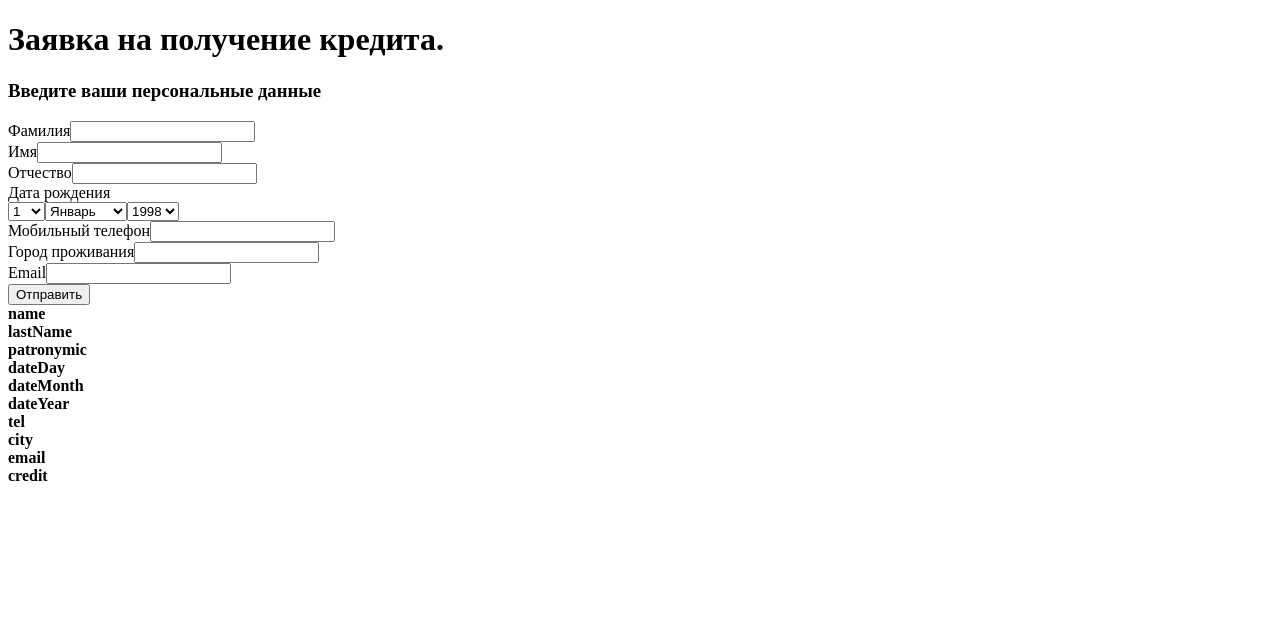
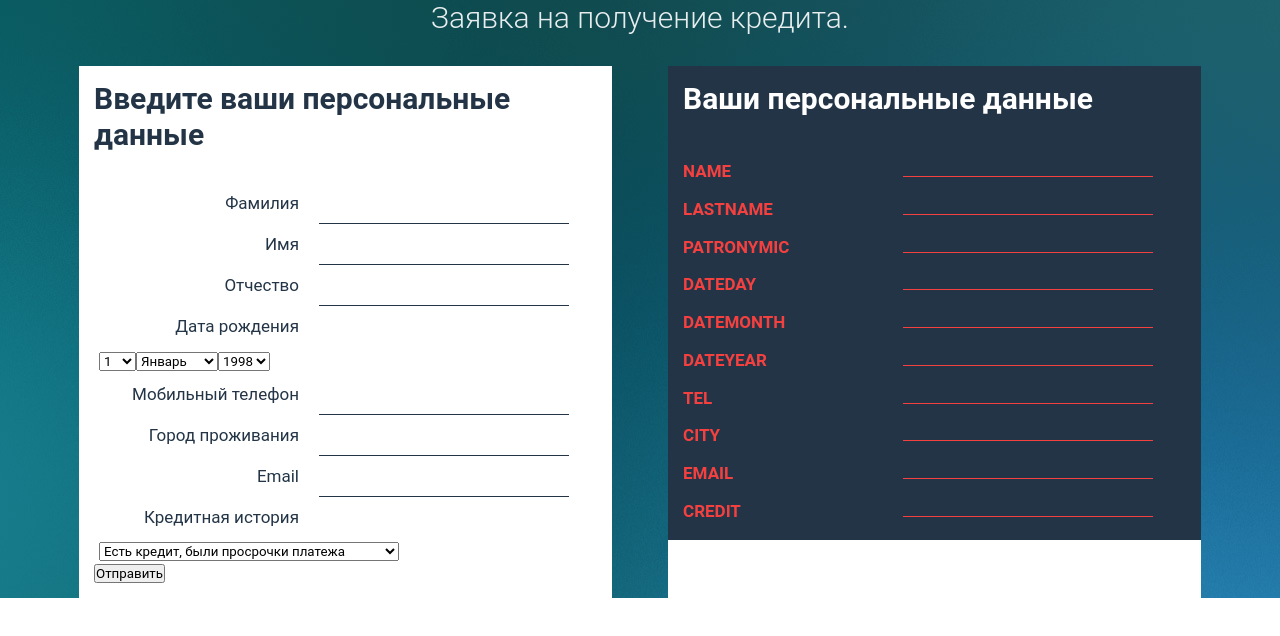
Before and after one commit to ArtemiusL/SalRedux, a React app: page /about in a window 1280 px wide. Built offline with nearby package versions, Linux system fonts and the light colour scheme.

Commit message:
Доверстал всё кроме валидации

```diff
--- a/package.json
+++ b/package.json
@@ -32,6 +32,7 @@
     "eslint-loader": "^1.9.0",
     "eslint-plugin-react": "^7.1.0",
     "extract-text-webpack-plugin": "^3.0.0",
+    "file-loader": "^1.1.5",
     "identity-obj-proxy": "^3.0.0",
     "jest": "^20.0.4",
     "prop-types": "^15.6.0",
@@ -41,8 +42,10 @@
     "react-test-renderer": "^15.6.1",
     "redux": "^3.7.2",
     "style-loader": "^0.18.2",
+    "uglifyjs-webpack-plugin": "^1.1.1",
+    "url-loader": "^0.6.2",
     "webpack": "^3.3.0",
-    "webpack-dev-server": "^2.5.1"
+    "webpack-dev-server": "^2.7.1"
   },
   "dependencies": {
     "babel": "^6.23.0",
--- a/src/components/App.js
+++ b/src/components/App.js
@@ -7,11 +7,19 @@ import ContainerDoc from '../containers/ContainerDoc';
 class App extends React.Component {
     render() {
         return (
-        	<div className="site-container">
-                <h1> Заявка на получение кредита. </h1>
+        	<div className="container">
+                <h1 className="site-title"> Заявка на получение кредита. </h1>
                 <div className="site-flex">
         		<Forma />
-        		<ContainerDoc />
+        		<div className="site-right">
+                    <section className="main-blank">
+                      <h2 className="main-blank__title">Ваши персональные данные</h2>
+                      <div className="blank-flex">
+                        <ContainerDoc />
+                      </div>
+                    </section>
+
+                </div>
                 </div>
         	</div>
         )
--- a/src/components/Display.js
+++ b/src/components/Display.js
@@ -4,10 +4,9 @@ import PropTypes from 'prop-types';
 class Display extends React.Component {
     render() {
         return (
-        	<div>
-            <b>{this.props.name}</b>
-            <br />
-        	<span>{this.props.text}</span>
+        	<div className="main-blank__item">
+            <h3 className="main-blank__item-title">{this.props.name}</h3>
+        	<p className="main-blank__item-value">{this.props.text}</p>
         	</div>
         )
     }
--- a/src/components/Forma.js
+++ b/src/components/Forma.js
@@ -7,8 +7,7 @@ import PropTypes from 'prop-types';
 class Forma extends React.Component {
     render() {
         return (
-          <section className="site-right">
-            <h2 className="Получите деньги сегодня!"></h2>
+          <section className="site-left">
         		<form className="main-form">
               <h3 className="main-form__title"> Введите ваши персональные данные </h3>
               <div className="form-flex">
@@ -51,11 +50,11 @@ class Forma extends React.Component {
                   <label>Email</label>
                   <ContainerInput name={'email'} />
                 </div>
-{/*
+
                 <div className="form-flex__item">
                   <label>Кредитная история</label>
                   <ContainerSelect name={'credit'} />
-                </div>*/}
+                </div>
 
                 <button>Отправить</button>
               </div>
--- a/src/components/Select.js
+++ b/src/components/Select.js
@@ -6,7 +6,7 @@ class Select extends React.Component {
         const state = this.props.state;
         let rows = [];
 
-        if(state.name === 'dateMonth') {
+        if(state.variant) {
             rows = state.variant.map((item, index) => {
                 return <option key={index}>{item}</option>
             })
@@ -15,7 +15,7 @@ class Select extends React.Component {
         for (let i = state.lowerLimit; i <= state.upperLimit; i++) {
             rows.push(<option key={i}>{i}</option>);
         }
-        if(state.name === 'dateYear') {
+        if(state.reverse) {
             rows.reverse();
         }
         }
--- a/src/index.js
+++ b/src/index.js
@@ -4,6 +4,7 @@ import { Provider } from 'react-redux';
 import { createStore } from 'redux';
 import reduceBlank from './reducers/index';
 import App from './components/App';
+import './style/style.css';
 
 let store = createStore(reduceBlank,window.__REDUX_DEVTOOLS_EXTENSION__ && window.__REDUX_DEVTOOLS_EXTENSION__());
 ReactDOM.render(<Provider store={store}>
--- a/src/reducers/index.js
+++ b/src/reducers/index.js
@@ -20,7 +20,8 @@ const initialState = [
 		name: 'dateDay',
 		text: '',
 		lowerLimit: 1,
-		upperLimit: 31
+		upperLimit: 31,
+		reverse: false
 	},
 	{
 		name: 'dateMonth',
@@ -32,7 +33,8 @@ const initialState = [
 		name: 'dateYear',
 		text: '',
 		lowerLimit: 1941,
-		upperLimit: 1998
+		upperLimit: 1998,
+		reverse: true
 	},
 	{
 		name: 'tel',
@@ -52,7 +54,9 @@ const initialState = [
 	{
 		name: 'credit',
 		text: ' ',
-		type: 'email'
+		variant: ['Есть кредит, были просрочки платежа', 'Есть текущая просроченная задолженность',
+		 'Есть кредит, просрочек нет', 'Никогда не брал кредит',
+		 'Кредит погашен, были просрочки','Кредит погашен, просрочек не было']
 	},
 ]
 
--- /dev/null
+++ b/src/style/style.css
@@ -0,0 +1,142 @@
+* {
+	padding: 0;
+	margin: 0;
+	box-sizing: border-box;
+  font-family: Roboto;
+}
+*:focus {
+	outline: none;
+}
+a {
+	text-decoration: none;
+
+}
+html {
+  font-size: 2.2vw;
+  line-height: 1.2;
+  background-color: #fff;
+}
+.main-body {
+	font-family: "Roboto", "Tahoma", sans-serif;
+	font-weight: 400;
+	width: 100%;
+	overflow-x: hidden;
+  max-width: 1920px;
+  min-width: 315px;
+  background-color: #244b69;
+  margin: 0 auto;
+  background-image: url(../img/credits-background.jpg);
+  -webkit-background-size: cover;
+  background-size: cover;
+}
+.container {
+  margin-right: auto;
+  margin-left: auto;
+  padding-left: 15px;
+  padding-right: 15px;
+}
+@media (min-width: 768px) {
+  .container {
+    width: 750px;
+  }
+}
+@media (min-width: 992px) {
+  .container {
+    width: 970px;
+  }
+}
+@media (min-width: 1200px) {
+  .container {
+    width: 90%;
+  }
+}
+
+.site-title {
+	font-weight: 300;
+	font-size: 30px;
+	text-align: center;
+	margin-bottom: 30px;
+	color: rgba(255,255,255, 0.9);
+}
+.site-flex {
+	display: flex;
+}
+.site-left {
+	width: 47.5%;
+	margin-right: 5%;
+	flex-shrink: 0;
+	background-color: #fff;
+}
+.main-form {
+	color: rgba(10,30,50,0.9);
+	padding: 15px;
+}
+.main-form__title {
+	font-size: 30px;
+	margin-bottom: 30px;
+}
+.form-flex {
+	display: flex;
+	flex-wrap: wrap;
+}
+.form-flex__item {
+	width: 100%;
+	margin: 0% 1%;
+}
+.form-flex__item label {
+	width: 200px;
+	text-align: right;
+	display: inline-block;
+	font-size: 17px;
+	line-height: 20px;
+	margin-right: 20px;
+}
+.form-flex__item input {
+	border: none;
+	border-bottom: 1px solid rgba(10,30,50,0.9);
+	display: inline-block;
+	width: 250px;
+	font-size: 17px;
+	line-height: 20px;
+	padding-bottom: 10px;
+}
+
+.site-right {
+	width: 47.5%;
+	background-color: #fff;
+}
+.main-blank {
+	padding: 15px;
+	background-color: rgba(10,30,50,0.9);
+	color: #fff;
+}
+.main-blank__title {
+	font-size: 30px;
+	margin-bottom: 30px;
+}
+.blank-flex {
+	display: flex;
+	flex-wrap: wrap;
+}
+.main-blank__item {
+	width: 100%;
+}
+.main-blank__item-title {
+	width: 200px;
+	text-align: left;
+	display: inline-block;
+	font-size: 17px;
+	line-height: 20px;
+	margin-right: 20px;
+	text-transform: uppercase;
+	color: #f54040;
+}
+.main-blank__item-value {
+	border-bottom: 1px solid #f54040;
+	display: inline-block;
+	width: 250px;
+	font-size: 17px;
+	line-height: 17px;
+	height: 30px;
+	overflow: hidden;
+}
--- a/webpack.config.js
+++ b/webpack.config.js
@@ -1,5 +1,6 @@
 const webpack = require('webpack')
-const ExtractTextPlugin = require("extract-text-webpack-plugin")
+const ExtractTextPlugin = require("extract-text-webpack-plugin");
+const UglifyJsPlugin = require('uglifyjs-webpack-plugin');
 const config = {
     entry: [
         'webpack-dev-server/client?http://localhost:8080',
@@ -27,7 +28,19 @@ const config = {
                 test: /\.js$/,
                 exclude: /node_modules/,
                 use: ['babel-loader', 'eslint-loader']
-            }
+            },
+                        {
+                test: /\.jpg$/,
+                use: "url-loader?limit=10000&mimetype=image/jpg"
+            },
+            {
+                test: /\.png$/,
+                use: "url-loader?limit=10000&mimetype=image/png"
+            },
+            {
+                test: /\.svg/,
+                use: "url-loader?limit=26000&mimetype=image/svg+xml"
+            },
         ],
     },
     resolve: {
```
Also changed, not shown: dist/b90a213f0d134092a437a0ef6ed4e61c.jpg (added), dist/bundle.css, dist/index.html, src/img/credits-background.jpg (added), 5 other files.
